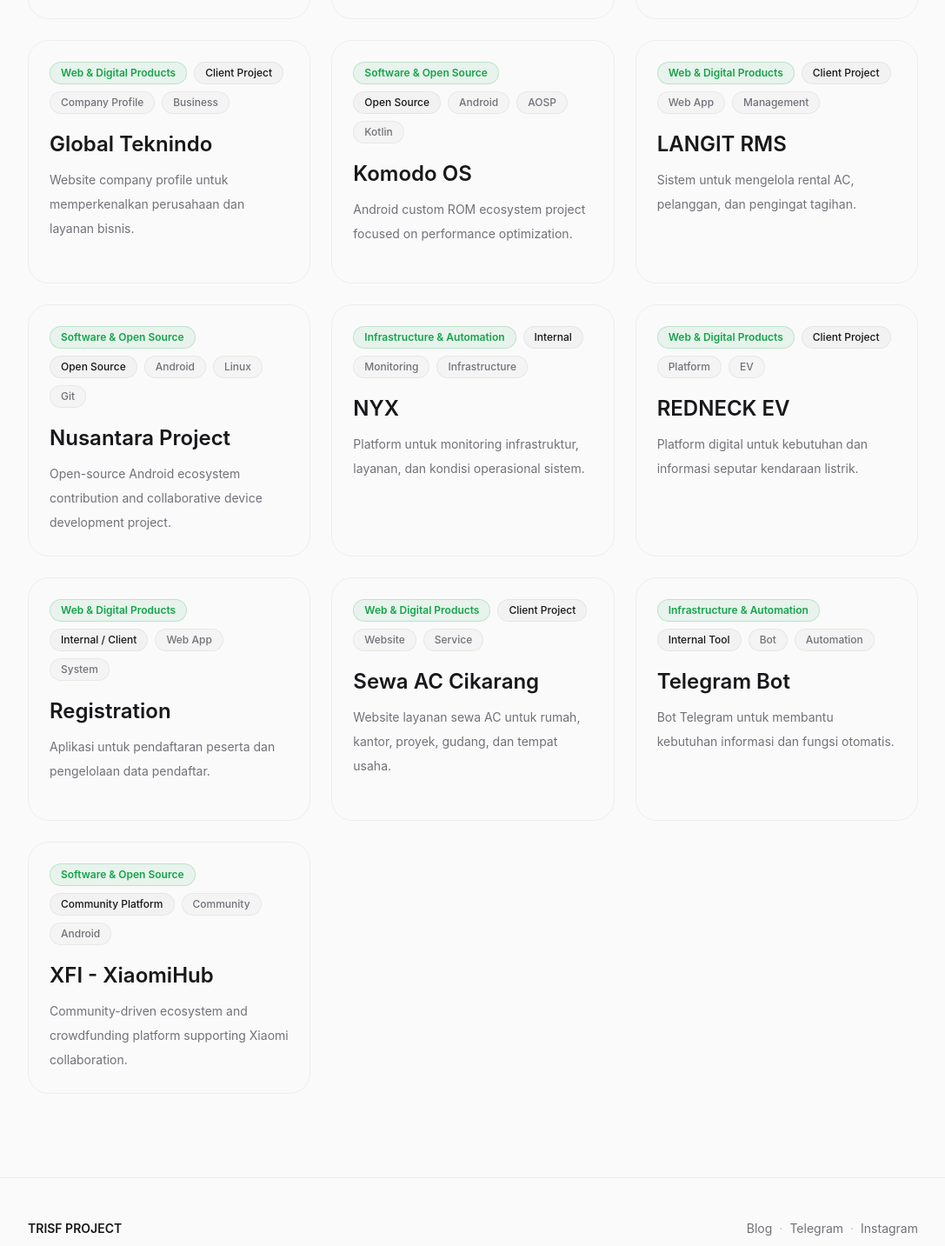
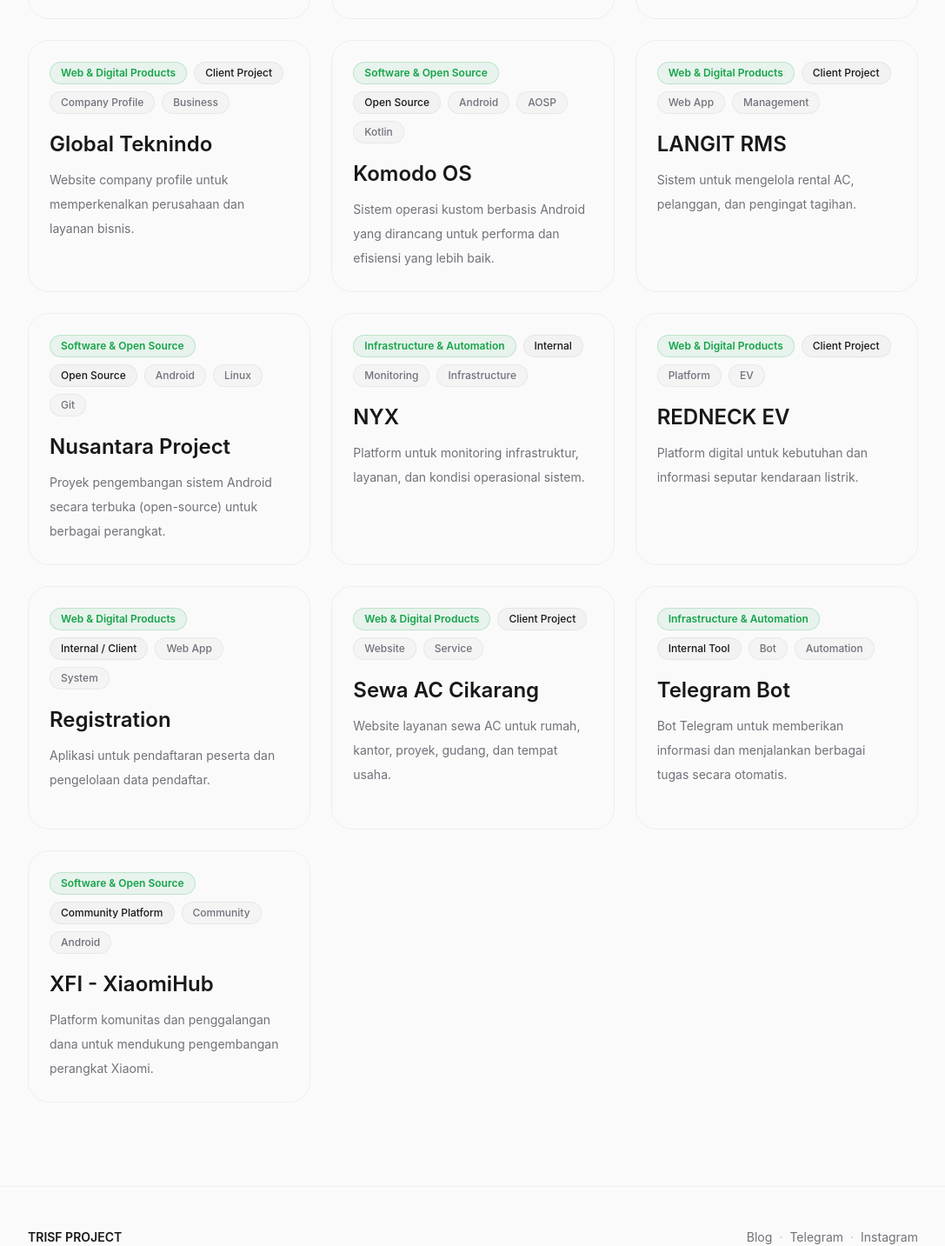
Before and after one commit to trisfproject/trisfproject.github.io, a React (Vite) app: page /projects in a window 1280 px wide. Shown: the part 650-2083 px from the top of the page at 87% size, without its empty margins (96-1183 px from the left). Built offline with nearby package versions, Linux system fonts and the light colour scheme.

Commit message:
chore: update project descriptions and refine contact section copy for better clarity

```diff
--- a/src/data/projects.js
+++ b/src/data/projects.js
@@ -75,7 +75,7 @@
     title: 'Telegram Bot',
     category: 'Infrastructure & Automation',
     featured: true,
-    description: 'Bot Telegram untuk membantu kebutuhan informasi dan fungsi otomatis.',
+    description: 'Bot Telegram untuk memberikan informasi dan menjalankan berbagai tugas secara otomatis.',
     tags: ['Bot', 'Automation'],
     type: 'Internal Tool',
   },
@@ -83,7 +83,7 @@
     title: 'Komodo OS',
     category: 'Software & Open Source',
     featured: false,
-    description: 'Android custom ROM ecosystem project focused on performance optimization.',
+    description: 'Sistem operasi kustom berbasis Android yang dirancang untuk performa dan efisiensi yang lebih baik.',
     tags: ['Android', 'AOSP', 'Kotlin'],
     type: 'Open Source',
   },
@@ -91,7 +91,7 @@
     title: 'Nusantara Project',
     category: 'Software & Open Source',
     featured: false,
-    description: 'Open-source Android ecosystem contribution and collaborative device development project.',
+    description: 'Proyek pengembangan sistem Android secara terbuka (open-source) untuk berbagai perangkat.',
     tags: ['Android', 'Linux', 'Git'],
     type: 'Open Source',
   },
@@ -99,7 +99,7 @@
     title: 'XFI - XiaomiHub',
     category: 'Software & Open Source',
     featured: false,
-    description: 'Community-driven ecosystem and crowdfunding platform supporting Xiaomi collaboration.',
+    description: 'Platform komunitas dan penggalangan dana untuk mendukung pengembangan perangkat Xiaomi.',
     tags: ['Community', 'Android'],
     type: 'Community Platform',
   }
--- a/src/sections/Contact.jsx
+++ b/src/sections/Contact.jsx
@@ -9,13 +9,13 @@
         <Reveal>
           <div className="max-w-3xl mx-auto text-center flex flex-col items-center gap-6">
             <h2 className="text-xs font-semibold tracking-widest uppercase text-text-muted">
-              Mari Terhubung
+              MARI TERHUBUNG
             </h2>
             <p className="text-3xl font-bold tracking-tight text-text-main sm:text-4xl lg:text-5xl text-balance leading-tight">
-              Ada kebutuhan yang ingin diwujudkan?
+              Punya kebutuhan digital yang ingin diwujudkan?
             </p>
             <p className="text-lg text-text-muted max-w-2xl text-balance mb-2">
-              Ceritakan kebutuhan Anda. Kami akan membantu mencari dan membangun solusi yang tepat.
+              Ceritakan kebutuhan Anda. Kami akan membantu memahami kebutuhan tersebut dan mencari solusi yang tepat.
             </p>
 
             <a
```
